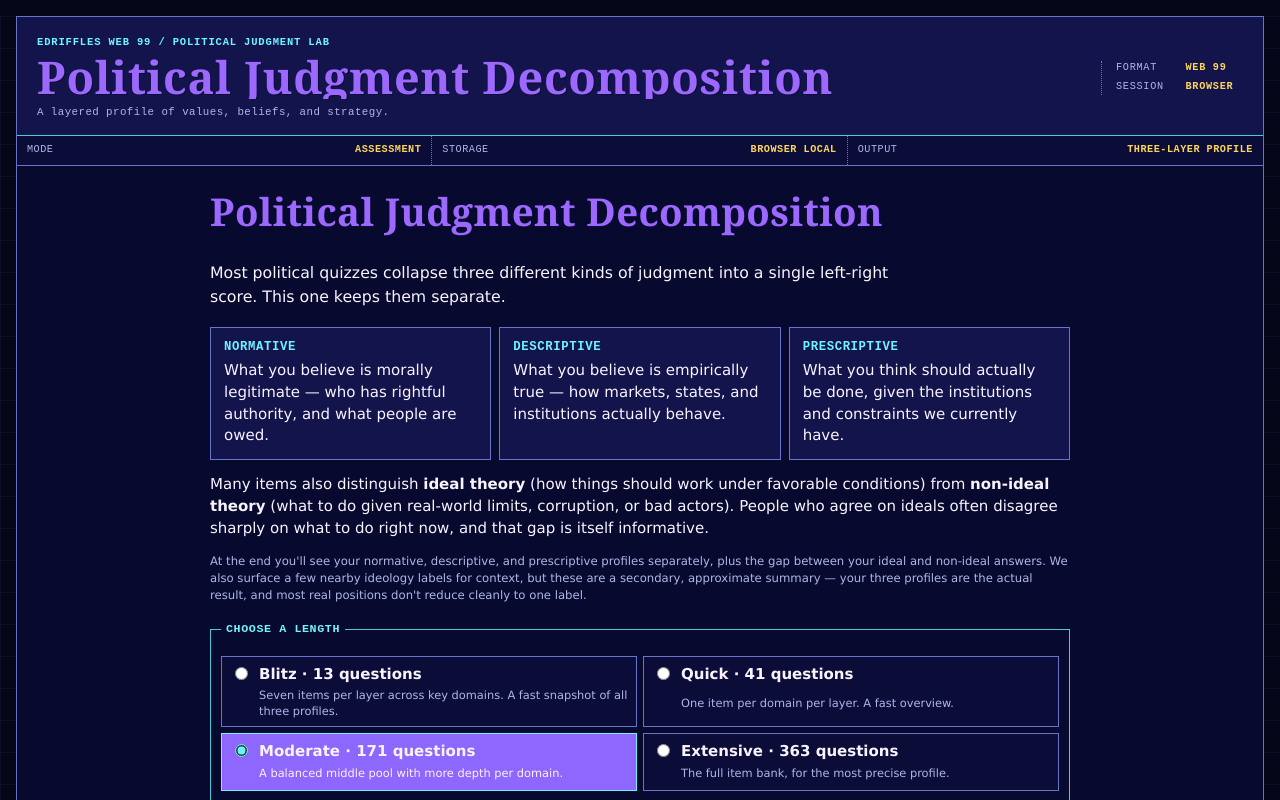
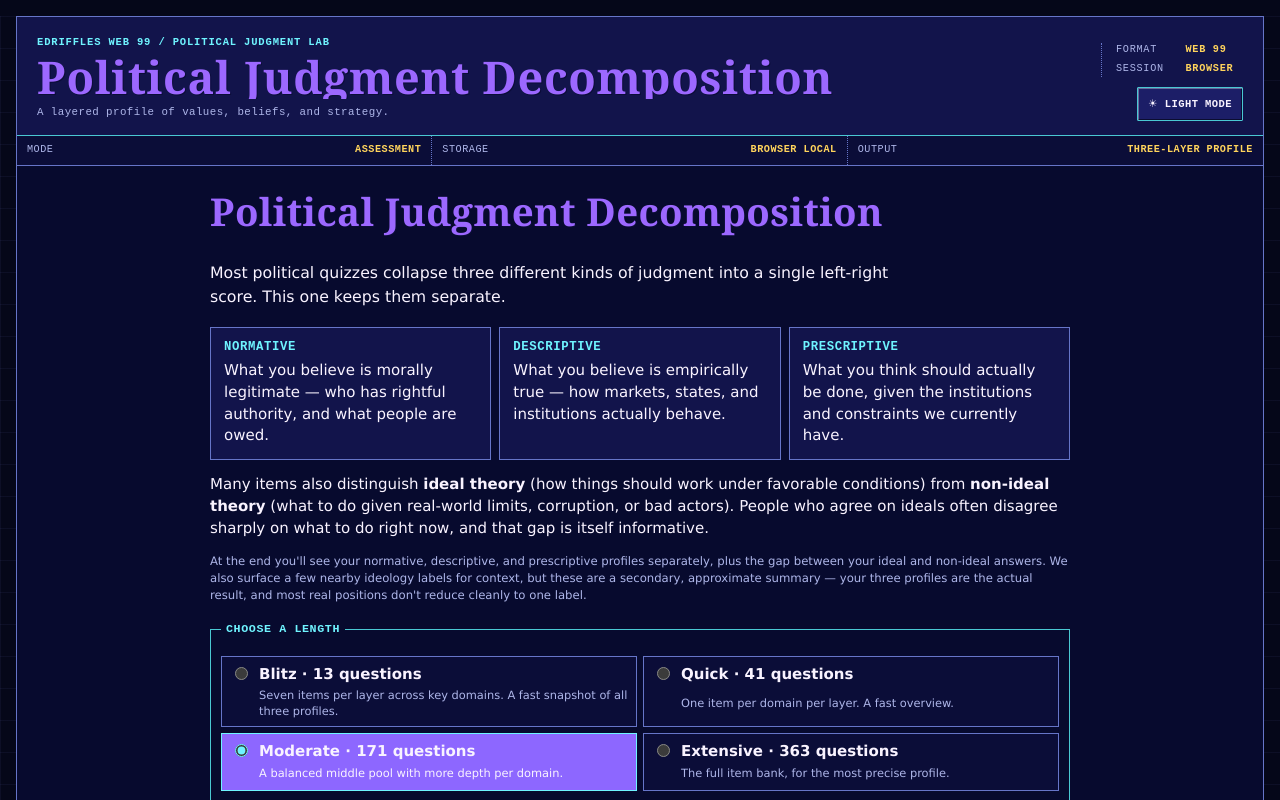
Before and after one commit to Shikibashi/ideologynormativesorter, a React (Vite) app: page / in a window 1280 px wide. Shown: the top 800 px of the page. Built offline with nearby package versions, Linux system fonts and the light colour scheme.

Commit message:
Add persistent light mode

```diff
--- a/index.html
+++ b/index.html
@@ -4,6 +4,7 @@
     <meta charset="UTF-8" />
     <link rel="icon" type="image/svg+xml" href="/favicon.svg" />
     <meta name="viewport" content="width=device-width, initial-scale=1.0" />
+    <meta name="color-scheme" content="dark light" />
     <title>Political Judgment Decomposition</title>
   </head>
   <body>
--- a/src/App.css
+++ b/src/App.css
@@ -18,6 +18,13 @@
 
 .site-brand {
   min-width: 0;
+}
+
+.site-utility {
+  display: flex;
+  flex-direction: column;
+  gap: 10px;
+  align-items: stretch;
 }
 
 .site-kicker,
@@ -76,6 +83,39 @@
 .context-item strong {
   color: var(--web99-yellow);
   font-weight: 700;
+}
+
+.theme-toggle {
+  align-self: flex-end;
+  min-height: 34px;
+  display: inline-flex;
+  align-items: center;
+  justify-content: center;
+  gap: 7px;
+  padding: 6px 10px;
+  color: var(--web99-ink);
+  background: var(--web99-raised);
+  border: 1px solid var(--web99-teal);
+  border-radius: 1px;
+  box-shadow:
+    inset 1px 1px 0 rgba(249, 243, 255, 0.35),
+    inset -1px -1px 0 rgba(5, 7, 25, 0.7);
+  cursor: pointer;
+  font: 700 0.7rem/1.2 var(--mono);
+  letter-spacing: 0.04em;
+  text-transform: uppercase;
+}
+
+.theme-toggle:hover {
+  color: var(--web99-ink);
+  background: var(--accent-bg);
+}
+
+.theme-toggle:active {
+  transform: translate(1px, 1px);
+  box-shadow:
+    inset 1px 1px 0 rgba(5, 7, 25, 0.7),
+    inset -1px -1px 0 rgba(249, 243, 255, 0.35);
 }
 
 .app-context {
@@ -273,7 +313,7 @@
   justify-self: flex-start;
   min-width: 108px;
   padding: 7px 16px;
-  color: var(--web99-bg);
+  color: var(--web99-on-cyan);
   background: var(--web99-cyan);
   border-color: var(--web99-cyan);
   font-size: 0.88rem;
@@ -749,6 +789,10 @@
     border-left: 0;
   }
 
+  .theme-toggle {
+    align-self: flex-start;
+  }
+
   .app-context {
     grid-template-columns: 1fr;
   }
--- a/src/components/SiteShell.tsx
+++ b/src/components/SiteShell.tsx
@@ -1,23 +1,64 @@
+import { useLayoutEffect, useState } from 'react'
 import type { ReactNode } from 'react'
 
 interface SiteShellProps {
   children: ReactNode
 }
 
+type Theme = 'dark' | 'light'
+
+const THEME_STORAGE_KEY = 'political-judgment-theme-v1'
+
+function readTheme(): Theme {
+  if (typeof window === 'undefined') return 'dark'
+
+  try {
+    const stored = window.localStorage.getItem(THEME_STORAGE_KEY)
+    return stored === 'light' || stored === 'dark' ? stored : 'dark'
+  } catch {
+    return 'dark'
+  }
+}
+
 export function SiteShell({ children }: SiteShellProps) {
+  const [theme, setTheme] = useState<Theme>(() => readTheme())
+
+  useLayoutEffect(() => {
+    document.documentElement.dataset.theme = theme
+    try {
+      window.localStorage.setItem(THEME_STORAGE_KEY, theme)
+    } catch {
+      // The visual preference still applies when storage is unavailable.
+    }
+  }, [theme])
+
+  const lightMode = theme === 'light'
+
   return (
-    <div className="site-shell">
+    <div className="site-shell" data-theme={theme}>
       <header className="site-masthead">
         <div className="site-brand">
           <p className="site-kicker">EDRIFFLES WEB 99 / POLITICAL JUDGMENT LAB</p>
           <p className="site-title">Political Judgment Decomposition</p>
           <p className="site-tagline">A layered profile of values, beliefs, and strategy.</p>
         </div>
-        <div className="site-meta" aria-label="Application information">
-          <span>FORMAT</span>
-          <strong>WEB 99</strong>
-          <span>SESSION</span>
-          <strong>BROWSER</strong>
+        <div className="site-utility">
+          <div className="site-meta" aria-label="Application information">
+            <span>FORMAT</span>
+            <strong>WEB 99</strong>
+            <span>SESSION</span>
+            <strong>BROWSER</strong>
+          </div>
+          <button
+            type="button"
+            className="theme-toggle"
+            aria-pressed={lightMode}
+            aria-label={lightMode ? 'Switch to dark mode' : 'Switch to light mode'}
+            onClick={() => setTheme(lightMode ? 'dark' : 'light')}
+          >
+            <span aria-hidden="true">{lightMode ? '☾' : '☀'}</span>
+            {lightMode ? 'Dark mode' : 'Light mode'}
+          </button>
         </div>
       </header>
 
--- a/src/index.css
+++ b/src/index.css
@@ -14,6 +14,7 @@
   --web99-pink: #ff76d7;
   --web99-yellow: #ffd45c;
   --web99-green: #23d5a6;
+  --web99-on-cyan: #050719;
 
   --surface: var(--web99-panel);
   --surface-raised: var(--web99-raised);
@@ -41,10 +42,38 @@
   font: 15px/1.45 var(--sans);
   color: var(--text);
   background: var(--web99-bg);
+  color-scheme: dark;
   font-synthesis: none;
   text-rendering: optimizeLegibility;
   -webkit-font-smoothing: antialiased;
   -moz-osx-font-smoothing: grayscale;
+}
+
+:root[data-theme='light'] {
+  --web99-bg: #eef1f8;
+  --web99-night: #f8f9fd;
+  --web99-panel: #fffdf8;
+  --web99-panel-deep: #e9edf8;
+  --web99-raised: #e1e4f7;
+  --web99-ink: #171a34;
+  --web99-muted: #526080;
+  --web99-border: #6375bd;
+  --web99-cyan: #006b7d;
+  --web99-teal: #087d89;
+  --web99-purple: #5a3bc2;
+  --web99-logo: #5a3bc2;
+  --web99-pink: #b42d84;
+  --web99-yellow: #795300;
+  --web99-green: #087d63;
+  --web99-on-cyan: #ffffff;
+
+  --accent-hover: #7054d8;
+  --accent-bg: #d9ddf7;
+  --highlight-text: #ffffff;
+  --danger: var(--web99-pink);
+  --code-bg: #e5e9f6;
+
+  color-scheme: light;
 }
 
 * {
@@ -66,6 +95,12 @@ body {
     linear-gradient(rgba(102, 117, 200, 0.08) 1px, transparent 1px),
     linear-gradient(90deg, rgba(102, 117, 200, 0.08) 1px, transparent 1px);
   background-size: 32px 32px;
+}
+
+:root[data-theme='light'] body {
+  background-image:
+    linear-gradient(rgba(99, 117, 189, 0.11) 1px, transparent 1px),
+    linear-gradient(90deg, rgba(99, 117, 189, 0.11) 1px, transparent 1px);
 }
 
 button,
```
Also changed, not shown: 1 other file (tests, documents, lock files or other folders).
